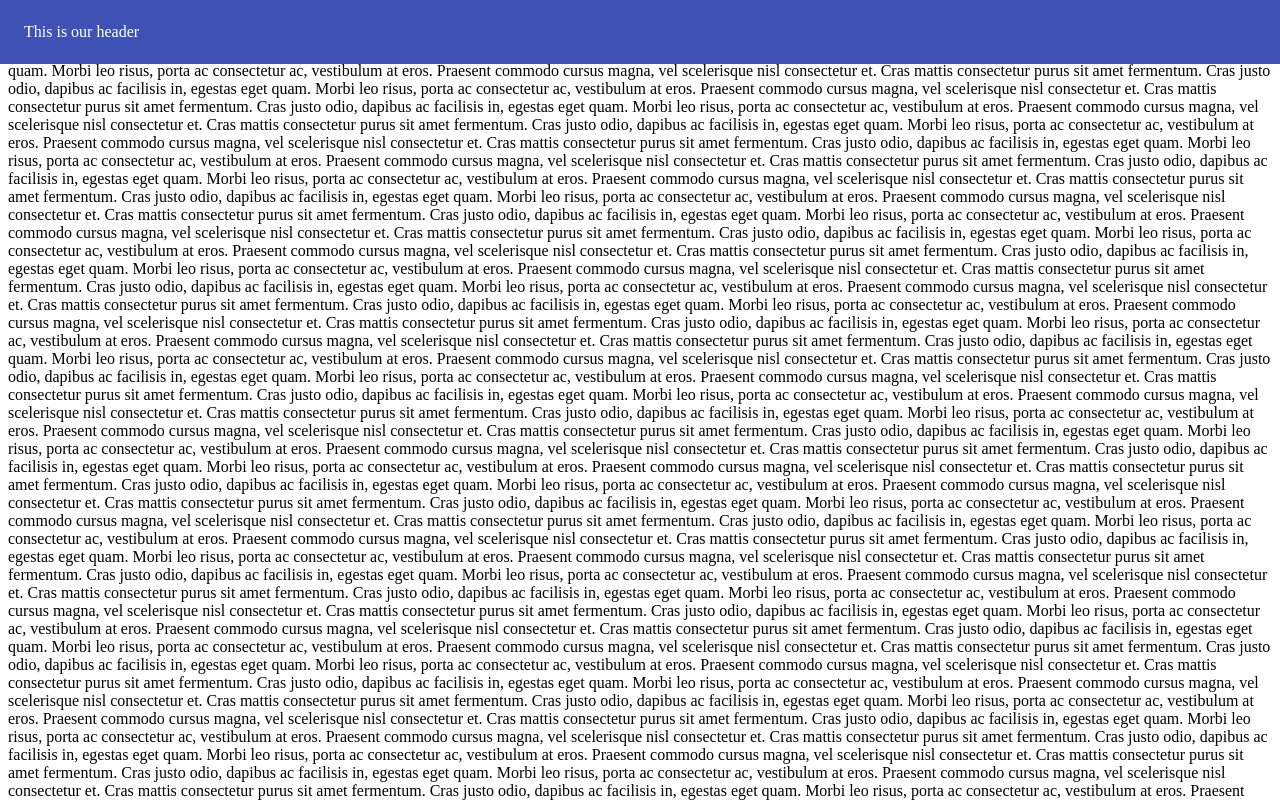
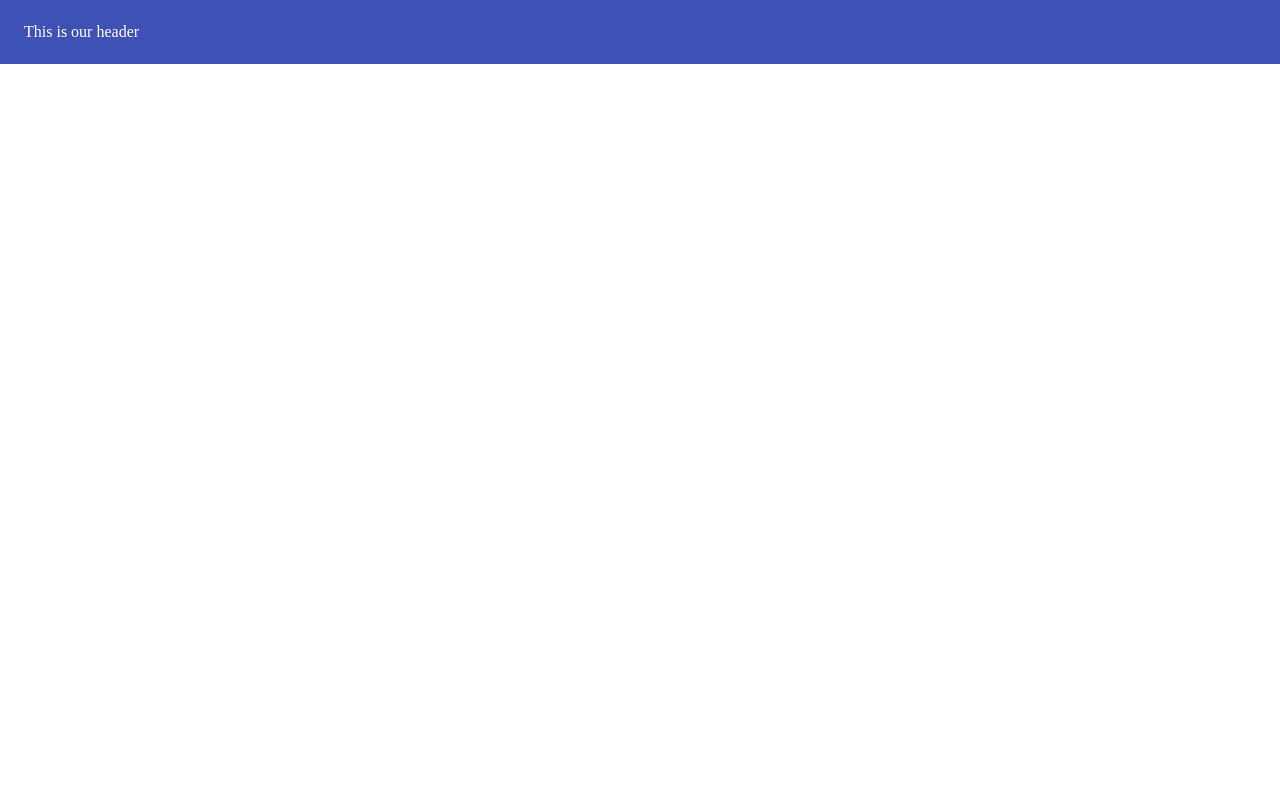
Before and after one commit to jocsanmairena/nextjs-material-example, a React (Create React App) app: page / in a window 1280 px wide. Shown: the top 800 px of the page. Built offline with nearby package versions, Linux system fonts and the light colour scheme.

Commit message:
boilerplate setup for Material UI Theming

```diff
--- a/package.json
+++ b/package.json
@@ -4,6 +4,7 @@
   "private": true,
   "dependencies": {
     "@material-ui/core": "^4.11.0",
+    "@material-ui/styles": "^4.10.0",
     "@testing-library/jest-dom": "^4.2.4",
     "@testing-library/react": "^9.5.0",
     "@testing-library/user-event": "^7.2.1",
--- a/src/components/App.js
+++ b/src/components/App.js
@@ -1,21 +1,12 @@
 import React from 'react'
 import Header from './ui/Header'
-
+import { ThemeProvider } from '@material-ui/styles'
+import theme from './ui/Theme'
 const App = () => (
   <>
-    <div className='App'>
-      <Header>
-        <h1>This is my header</h1>
-      </Header>
-      {[...new Array(300)]
-        .map(
-          () => `Cras mattis consectetur purus sit amet fermentum.
-Cras justo odio, dapibus ac facilisis in, egestas eget quam.
-Morbi leo risus, porta ac consectetur ac, vestibulum at eros.
-Praesent commodo cursus magna, vel scelerisque nisl consectetur et.`
-        )
-        .join('\n')}
-    </div>
+    <ThemeProvider theme={theme}>
+      <Header>This is my header</Header>
+    </ThemeProvider>
   </>
 )
 
--- /dev/null
+++ b/src/components/ui/Theme.js
@@ -0,0 +1,3 @@
+import { createMuiTheme } from '@material-ui/core/styles'
+
+export default createMuiTheme({})
```
